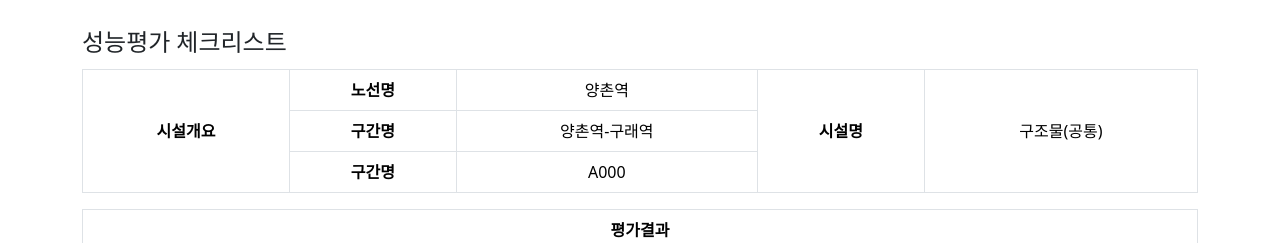
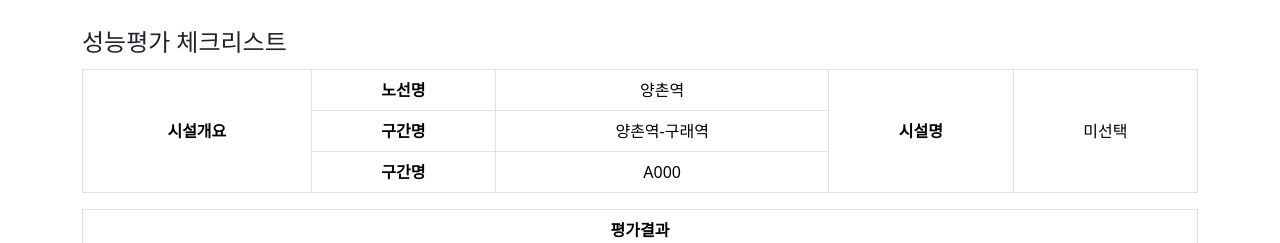
Before and after one commit to yeo99/goldline-perf-check-fe, a React (Create React App) app: page /main/check in a window 1280 px wide. Shown: the part 419-662 px from the top of the page. Built offline with nearby package versions, Linux system fonts and the light colour scheme; no server answers; a web font is replaced by a local one.

Commit message:
[ADD] 시설개요 작업중 커밋

```diff
--- a/src/pages/CheckPage/Check.jsx
+++ b/src/pages/CheckPage/Check.jsx
@@ -321,7 +321,7 @@ function Check() {
 									<td><b>노선명</b></td>
 									<td>양촌역</td>
 									<td rowSpan={4}><b>시설명</b></td>
-									<td rowSpan={3}>구조물(공통)</td>
+									<td rowSpan={3}>{finalSelectedFacilityName || "미선택"}</td>
 								</tr>
 								<tr>
 									<td><b>구간명</b></td>
```
